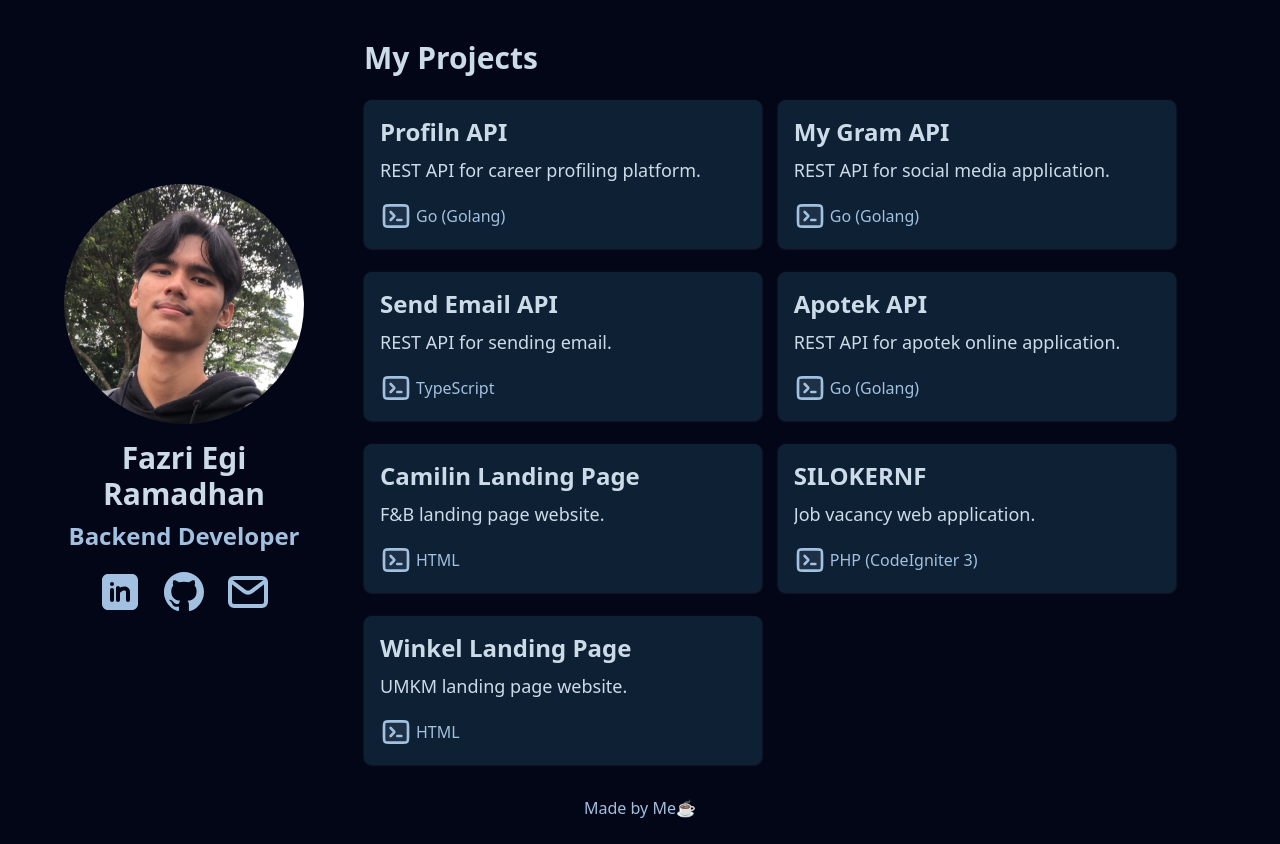
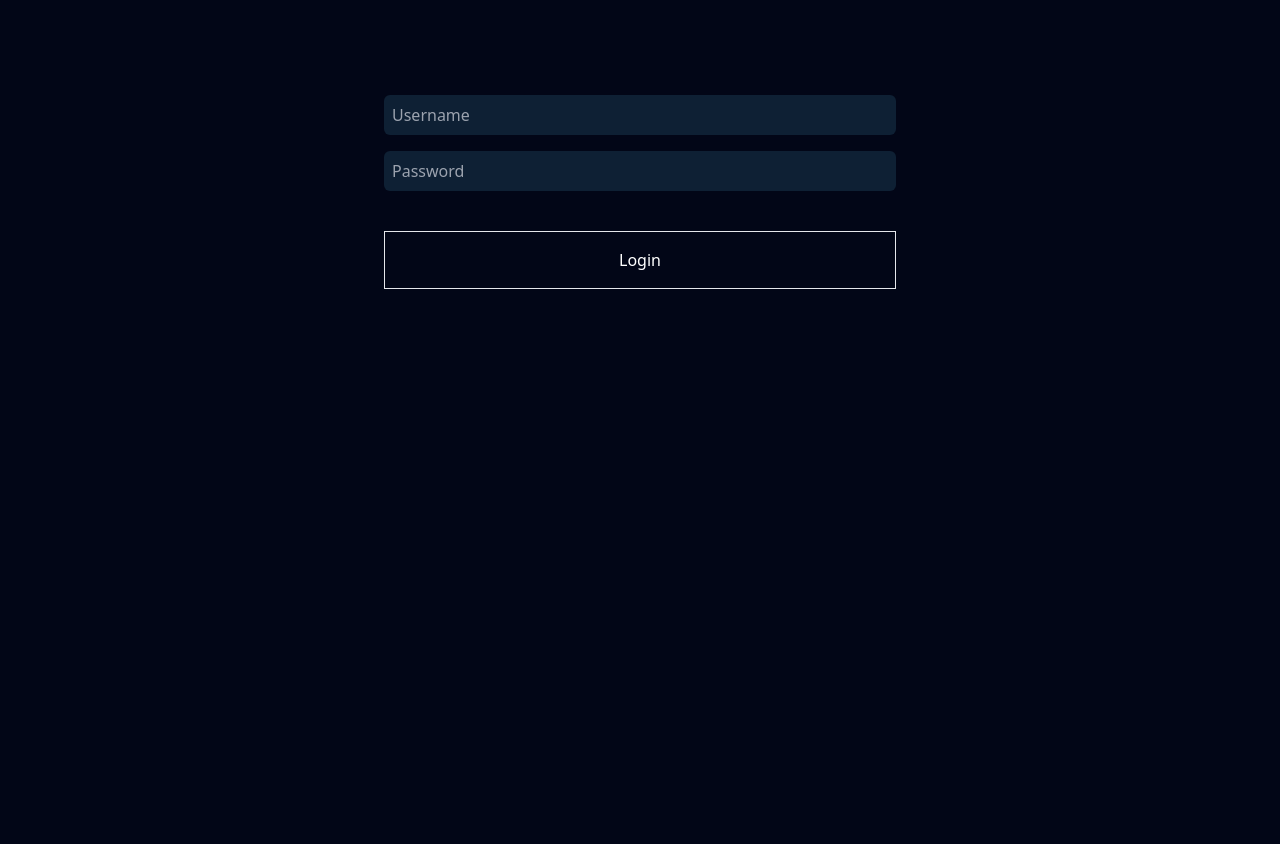
Before and after one commit to fazriegi/my-portfolio, a React (Vite) app: page /login in a window 1280 px wide. After the commit the page ends 800 px from the top, so only its background shows below. Built offline with nearby package versions, Linux system fonts and the light colour scheme.

Commit message:
feat: add login feat

```diff
--- a/package.json
+++ b/package.json
@@ -12,7 +12,8 @@
   "dependencies": {
     "axios": "^1.6.8",
     "react": "^18.2.0",
-    "react-dom": "^18.2.0"
+    "react-dom": "^18.2.0",
+    "react-router-dom": "^6.26.1"
   },
   "devDependencies": {
     "@types/react": "^18.2.66",
--- a/src/App.jsx
+++ b/src/App.jsx
@@ -14,5 +14,4 @@ const App = () => {
   );
 };
 
-
 export default App;
--- /dev/null
+++ b/src/Login.jsx
@@ -0,0 +1,46 @@
+import { useState } from "react";
+import CInput from "./components/Input";
+import { useNavigate } from "react-router-dom";
+
+const Login = () => {
+  const [username, setUsername] = useState("");
+  const [password, setPassword] = useState("");
+  const navigate = useNavigate();
+
+  const login = () => {
+    if (username === "" && password == "") {
+      return navigate("/admin");
+    }
+
+    alert("Wrong Username or Password");
+
+    setUsername("");
+    setPassword("");
+  };
+
+  return (
+    <div className="flex flex-col gap-10 mx-auto justify-center h-96 w-[40%] text-white">
+      <form action="" className="flex flex-col justify-center gap-4">
+        <CInput
+          type="text"
+          name="username"
+          placeholder="Username"
+          setState={setUsername}
+          value={username}
+        />
+        <CInput
+          type="password"
+          name="password"
+          placeholder="Password"
+          setState={setPassword}
+          value={password}
+        />
+      </form>
+      <button className="border p-4 hover:bg-sky-800" onClick={login}>
+        Login
+      </button>
+    </div>
+  );
+};
+
+export default Login;
--- /dev/null
+++ b/src/components/Input.jsx
@@ -0,0 +1,18 @@
+const CInput = ({ type, name, placeholder, setState, value }) => {
+  const setValue = (e) => {
+    setState(e.target.value);
+  };
+
+  return (
+    <input
+      type={type}
+      name={name}
+      placeholder={placeholder}
+      className="bg-secondary p-2 rounded-md focus:outline-none"
+      onChange={setValue}
+      value={value}
+    />
+  );
+};
+
+export default CInput;
--- a/src/main.jsx
+++ b/src/main.jsx
@@ -2,9 +2,22 @@ import React from "react";
 import ReactDOM from "react-dom/client";
 import App from "./App.jsx";
 import "./index.css";
+import Login from "./Login.jsx";
+import { createBrowserRouter, RouterProvider } from "react-router-dom";
+
+const router = createBrowserRouter([
+  {
+    path: "/",
+    element: <App />,
+  },
+  {
+    path: "/login",
+    element: <Login />,
+  },
+]);
 
 ReactDOM.createRoot(document.getElementById("root")).render(
   <React.StrictMode>
-    <App />
+    <RouterProvider router={router} />
   </React.StrictMode>
 );
```
Also changed, not shown: 1 other file (tests, documents, lock files or other folders).
